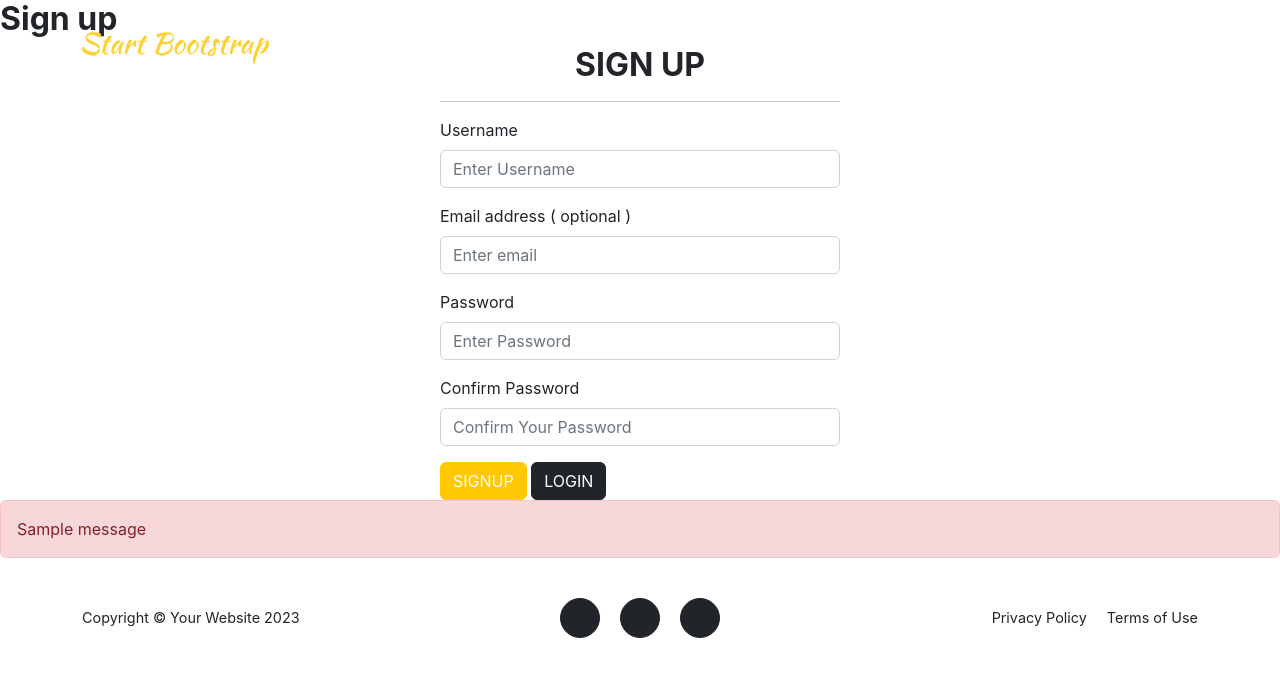
After one commit to michmattera/HerBody, a Django app: page /register/ in a window 1280 px wide. The commit adds this page. Shown: the top 677 px of the page. Run offline with Django 3.2, Linux system fonts and the light colour scheme; tables that the repository leaves empty hold one stand-in row (values such as "Sample post"); one stand-in notice (Sample message) is shown; some libraries are stand-ins or nearby versions.

Commit message:
Personalize registration form and view

```diff
--- a/myproject/urls.py
+++ b/myproject/urls.py
@@ -1,10 +1,12 @@
 from . import views
 from django.urls import path
-from .views import SignUpView
+from .views import register
 
 
 urlpatterns = [
     path('', views.BookingListView.as_view(), name='booking'),
-    path("signup/", SignUpView.as_view(), name="signup"),
+    path('register/', views.register, name="register"),
+    # path("signup/", SignUpView.as_view(), name="signup"),
+    # path("login/", LoginView.as_view(), name="login"),
 
 ]
--- a/myproject/views.py
+++ b/myproject/views.py
@@ -2,10 +2,9 @@ from django.shortcuts import redirect, render
 from django.views import generic
 from django.contrib import messages
 from django.contrib.auth import forms
+from django.contrib.auth.models import User, auth
 from django.views.generic import ListView, FormView
-from django.contrib.auth.forms import UserCreationForm
 from django.urls import reverse_lazy
-
 from .models import Booking
 
 
@@ -15,7 +14,36 @@ class BookingListView(generic.ListView):
     template_name = 'index.html'
 
 
-class SignUpView(generic.CreateView):
-    form_class = UserCreationForm
-    success_url = reverse_lazy("home")
-    template_name = "signup.html"
+# class SignUpView(generic.CreateView):
+#     form_class = UserCreationForm
+#     success_url = reverse_lazy("home")
+#     template_name = "signup.html"
+def register(request):
+    if request.method == 'POST':
+        username = request.POST['username']
+        email = request.POST['email']
+        password = request.POST['password']
+        confirm_password = request.POST['confirm_password']
+
+        if password == confirm_password:
+            if User.objects.filter(username=username).exists():
+                messages.info(request, 'Username is already taken')
+                return redirect('register')
+            elif User.objects.filter(email=email).exists():
+                messages.info(request, 'Email is already taken')
+                return redirect('register')
+            else:
+                user = User.objects.create_user(username=username, password=password,
+                                        email=email)
+                user.save()
+
+                return redirect('home')
+
+        else:
+            messages.info(request, 'Both passwords are not matching')
+            return redirect(register)
+
+    else:
+        return render(request, 'register.html')
+
+# class LoginView(generic.)
--- a/templates/index.html
+++ b/templates/index.html
@@ -6,7 +6,7 @@
     <div class="container">
         <div class="masthead-subheading">Welcome To Our Studio!</div>
         <div class="masthead-heading text-uppercase">It's Nice To Meet You</div>
-        <a class="btn btn-primary btn-xl text-uppercase" href="signup">Sign Up</a>
+        <a class="btn btn-primary btn-xl text-uppercase" href="register">Sign Up</a>
     </div>
 </header>
 
--- /dev/null
+++ b/templates/register.html
@@ -0,0 +1,50 @@
+{% extends "base.html" %}
+
+{% block title %}Sign Up{% endblock %}
+
+{% block content %}
+  <h2>Sign up</h2>
+  <!-- <form method="post">
+    {% csrf_token %}
+    {{ form.as_p }}
+    <button type="submit" class="btn btn-primary">Sign up</button>
+  </form> -->
+  <form action="" method="POST" class="form-horizontal">
+		{% csrf_token%}
+		<div class="mx-auto" style="width: 400px;">
+
+			<div class="col-xs-8 col-xs-offset-4">
+				<h2 style="text-align:center;">SIGN UP</h2>
+			</div>
+			<hr />
+			<div class="form-group">
+				<label for="username">Username</label>
+				<input type="text" class="form-control" name="username" id="username" placeholder="Enter Username"
+					Required>
+			</div>
+			<div class="form-group">
+				<label for="email">Email address ( optional )</label>
+				<input type="email" class="form-control" name="email" id="email" placeholder="Enter email">
+			</div>
+			<div class="form-group">
+				<label for="password">Password</label>
+				<input type="password" class="form-control" name="password" id="password" placeholder="Enter Password"
+					Required>
+			</div>
+			<div class="form-group">
+				<label for="confirm_password">Confirm Password</label>
+				<input type="password" class="form-control" name="confirm_password" id="confirm_password"
+					placeholder="Confirm Your Password" Required>
+			</div>
+			<button type="submit" class="btn btn-primary">SIGNUP</button>
+			<a class="btn btn-dark" href="login.html" role="button">LOGIN</a>
+		</div>
+	</form>
+	<div class="form-group">
+		{% for message in messages %}
+		<div class="alert alert-danger" role="alert">
+			{{message}}
+		</div>
+		{% endfor %}
+	</div>
+{% endblock %}
```
Also changed, not shown: templates/signup.html (deleted, +0 -61 lines).
